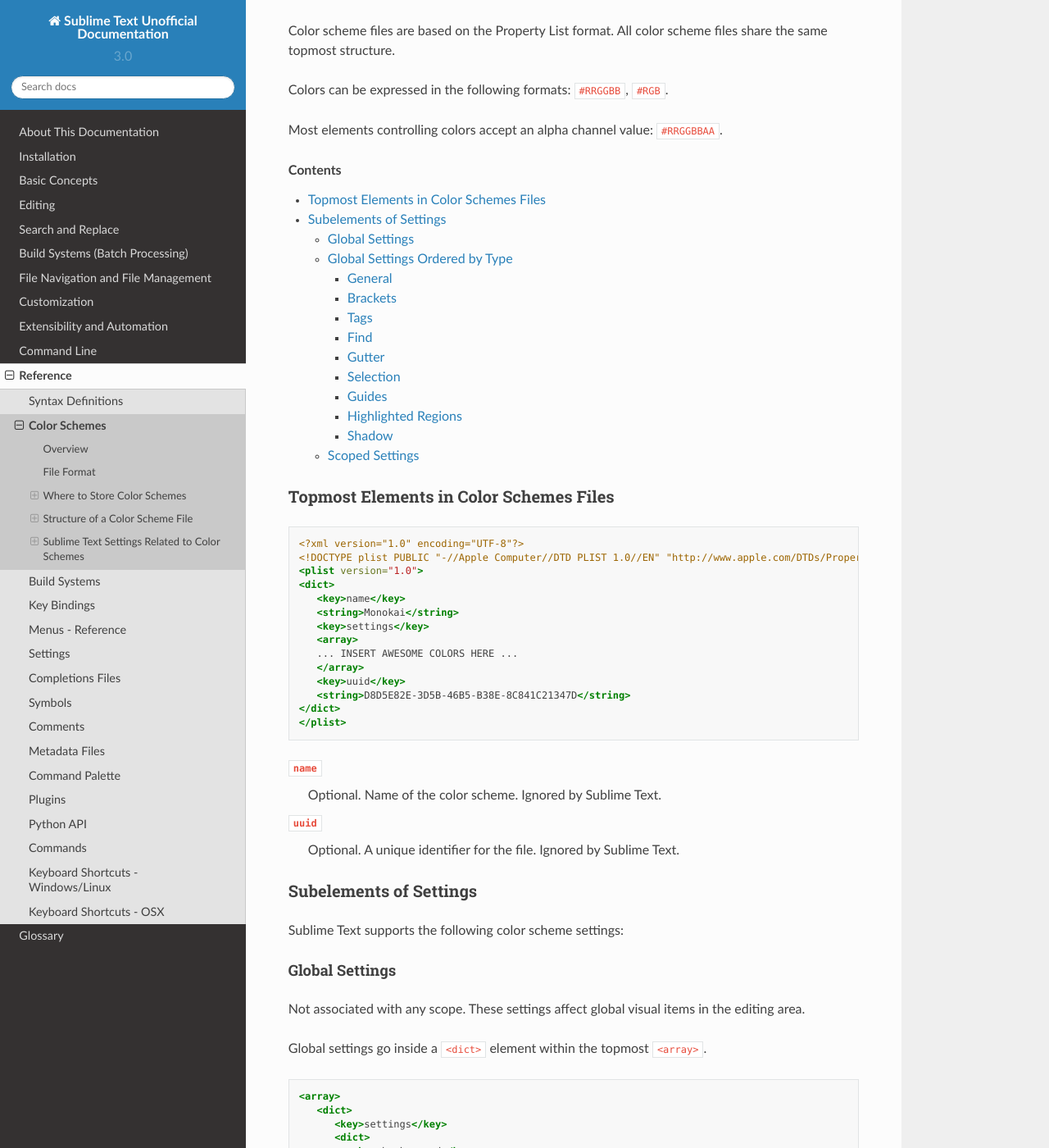
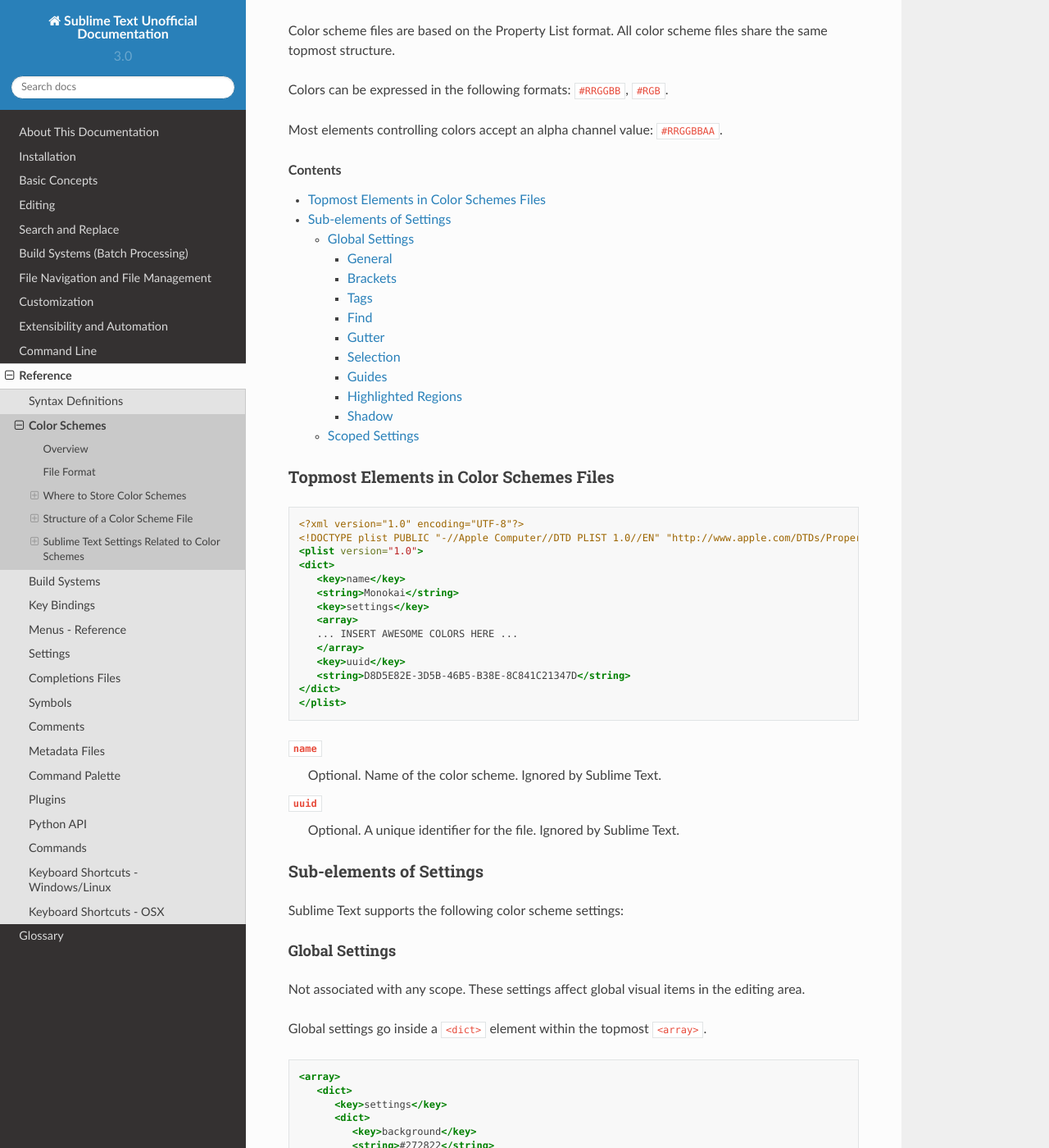
Before and after one commit to guillermooo/sublime-undocs, a Sphinx documentation site: the page built from source/reference/color_schemes.rst, in a window 1280 px wide and 1400 px high, scrolled down 1471 px. Shown: the whole window at 82% size. Built offline with Sphinx 7.4.7 and the Read the Docs theme 2.0.0, drawn with Linux system fonts in a browser that asks for light colours; some of the changed text lies outside the part shown.

Commit message:
Small sectioning revision

```diff
--- a/source/reference/color_schemes.rst
+++ b/source/reference/color_schemes.rst
@@ -122,8 +122,8 @@
    Ignored by Sublime Text.
 
 
-Subelements of Settings
-***********************
+Sub-elements of Settings
+************************
 
 Sublime Text supports
 the following color scheme settings:
@@ -154,10 +154,6 @@
       </dict>
    ...
    </array>
-
-
-Global Settings Ordered by Type
--------------------------------
 
 
 General
```
